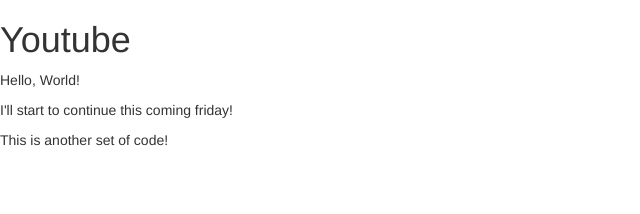
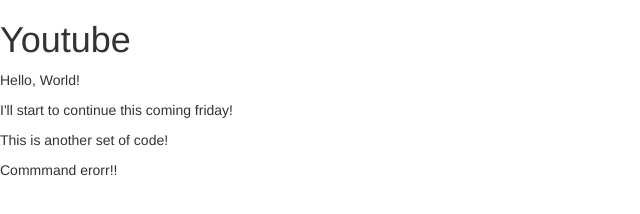
Before and after one commit to ErmanFaminiano/Youtube-Clone, a plain HTML site: page Youtube/index.html in a window 1280 px wide. Shown: the whole page, without its empty margins (0-640 px from the left). Drawn offline with nearby package versions, Linux system fonts and the light colour scheme.

Commit message:
new paragraph

```diff
--- a/Youtube/index.html
+++ b/Youtube/index.html
@@ -14,6 +14,7 @@
     <p>Hello, World!</p>
     <p>I'll start to continue this coming friday!</p>
     <p>This is another set of code!</p>
+    <p>Commmand erorr!!</p>
 </head>
 <body>
 
```
